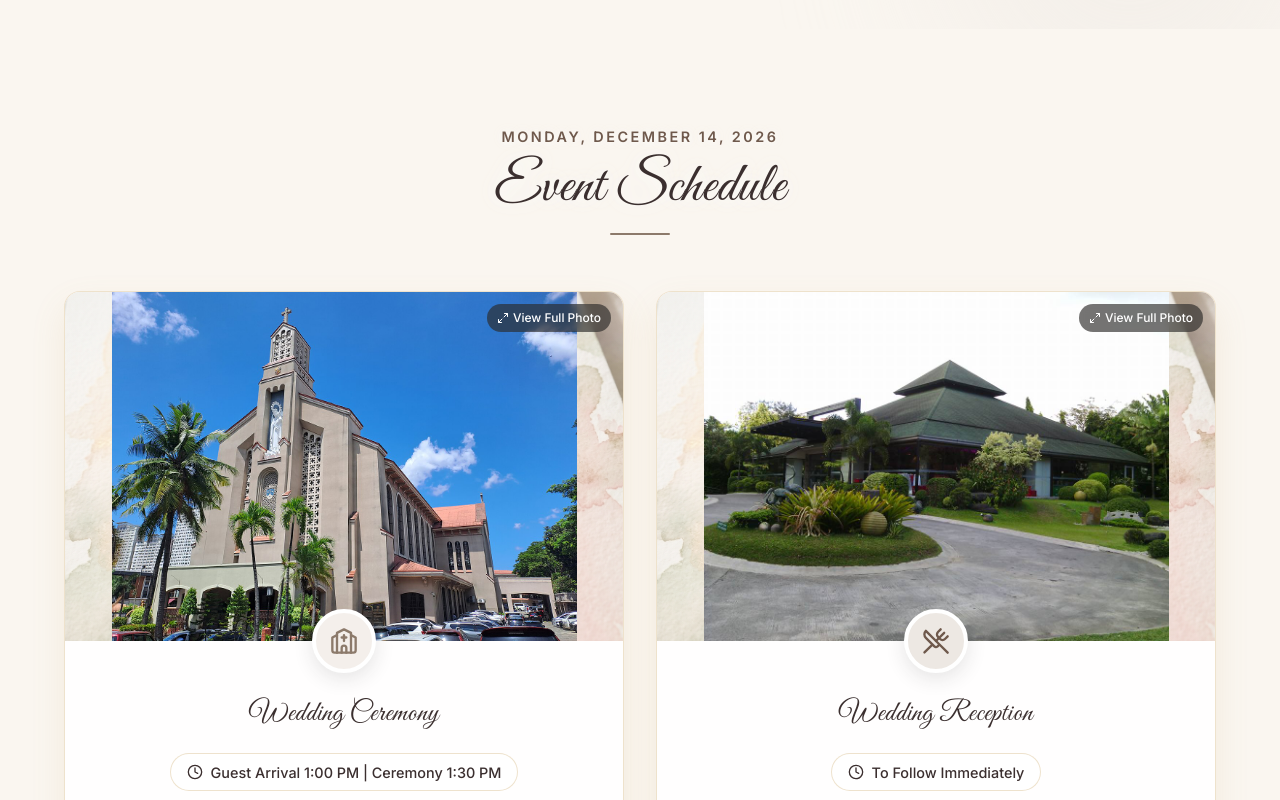
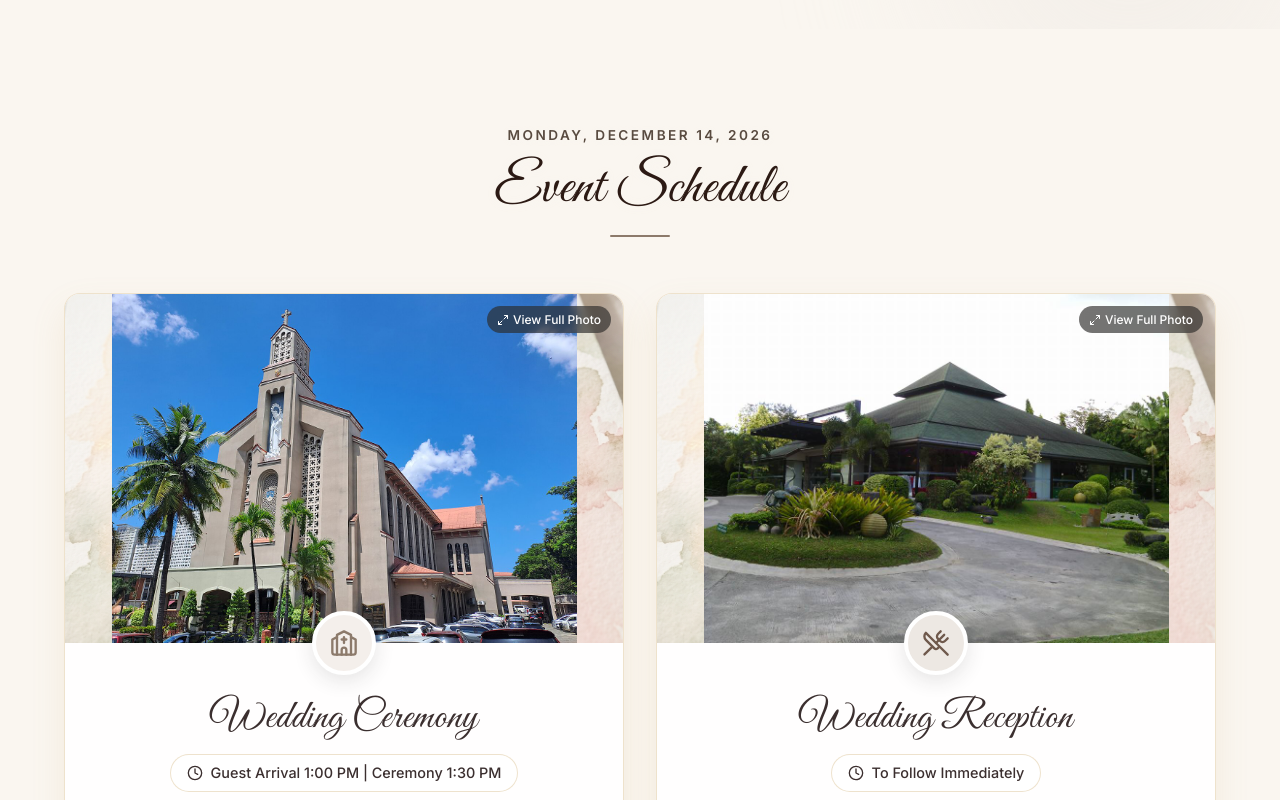
Before and after one commit to bantora/mark-and-glenda, a React (Vite) app: page / in a window 1280 px wide. Shown: the part 960-1760 px from the top of the page. Built offline with nearby package versions, Linux system fonts and the light colour scheme; the HTML template or start-up script is replaced by a standard one; a web font is replaced by a local one.

Commit message:
style: soften section heading font weight to 400 and refine subtle glow halo

```diff
--- a/src/index.css
+++ b/src/index.css
@@ -84,8 +84,8 @@ body {
   position: absolute;
   inset: 0;
   background:
-    radial-gradient(ellipse at center, rgba(250, 246, 240, 0.35) 20%, rgba(250, 246, 240, 0.75) 75%, rgba(250, 246, 240, 0.95) 100%),
-    linear-gradient(180deg, rgba(250, 246, 240, 0.4) 0%, rgba(250, 246, 240, 0.2) 50%, rgba(250, 246, 240, 0.6) 100%);
+    radial-gradient(ellipse at center, rgba(250, 246, 240, 0.45) 15%, rgba(250, 246, 240, 0.72) 65%, rgba(250, 246, 240, 0.92) 100%),
+    linear-gradient(180deg, rgba(250, 246, 240, 0.55) 0%, rgba(250, 246, 240, 0.35) 50%, rgba(250, 246, 240, 0.75) 100%);
 }
 
 @media (max-width: 768px) {
@@ -99,6 +99,7 @@ h1, h2, h3, h4, .font-serif, .font-cursive, .font-heading {
   font-family: var(--font-cursive);
   font-weight: 400;
   letter-spacing: 0.5px;
+  color: var(--mocha-dark);
 }
 
 .font-serif {
@@ -672,29 +673,38 @@ h1, h2, h3, h4, .font-serif, .font-cursive, .font-heading {
 
 .section-header {
   text-align: center;
-  max-width: 600px;
+  max-width: 650px;
   margin: 0 auto 3.5rem auto;
+  position: relative;
+  z-index: 2;
+  background: none;
+  border: none;
+  box-shadow: none;
+  backdrop-filter: none;
+  padding: 0;
 }
 
 .section-subtitle {
-  color: var(--mocha-main);
-  font-family: var(--font-sans);
-  font-size: 0.9rem;
-  font-weight: 700;
-  letter-spacing: 2.5px;
-  text-transform: uppercase;
-  margin-bottom: 0.4rem;
-  text-shadow: 0 1px 6px rgba(255, 255, 255, 0.95), 0 0 12px rgba(250, 246, 240, 0.9);
+  color: #594B40 !important;
+  font-family: var(--font-sans) !important;
+  font-size: 0.85rem !important;
+  font-weight: 600 !important;
+  letter-spacing: 2.5px !important;
+  text-transform: uppercase !important;
+  margin-bottom: 0.4rem !important;
+  opacity: 1 !important;
+  text-shadow: 0 1px 6px rgba(250, 246, 240, 0.9) !important;
 }
 
 .section-title {
-  font-family: var(--font-cursive);
-  font-size: clamp(2.4rem, 5.5vw, 3.5rem);
-  color: var(--mocha-dark);
-  font-weight: 400;
-  line-height: 1.2;
-  margin-bottom: 0.75rem;
-  text-shadow: 0 2px 14px rgba(255, 255, 255, 0.95), 0 0 20px rgba(250, 246, 240, 0.9);
+  font-family: var(--font-cursive) !important;
+  font-size: clamp(2.4rem, 5.5vw, 3.5rem) !important;
+  color: #2C1A14 !important;
+  font-weight: 400 !important;
+  line-height: 1.25 !important;
+  margin-bottom: 0.75rem !important;
+  opacity: 1 !important;
+  text-shadow: 0 1px 8px rgba(250, 246, 240, 0.9) !important;
 }
 
 .section-divider {
@@ -845,10 +855,12 @@ h1, h2, h3, h4, .font-serif, .font-cursive, .font-heading {
 }
 
 .card-title {
-  font-size: 1.75rem;
-  color: var(--text-main);
-  margin-bottom: 1rem;
-  font-weight: 500;
+  font-family: var(--font-cursive);
+  font-size: clamp(2rem, 4vw, 2.5rem);
+  color: var(--mocha-dark);
+  margin-bottom: 0.75rem;
+  font-weight: 400;
+  line-height: 1.2;
 }
 
 .card-time-badge {
```
